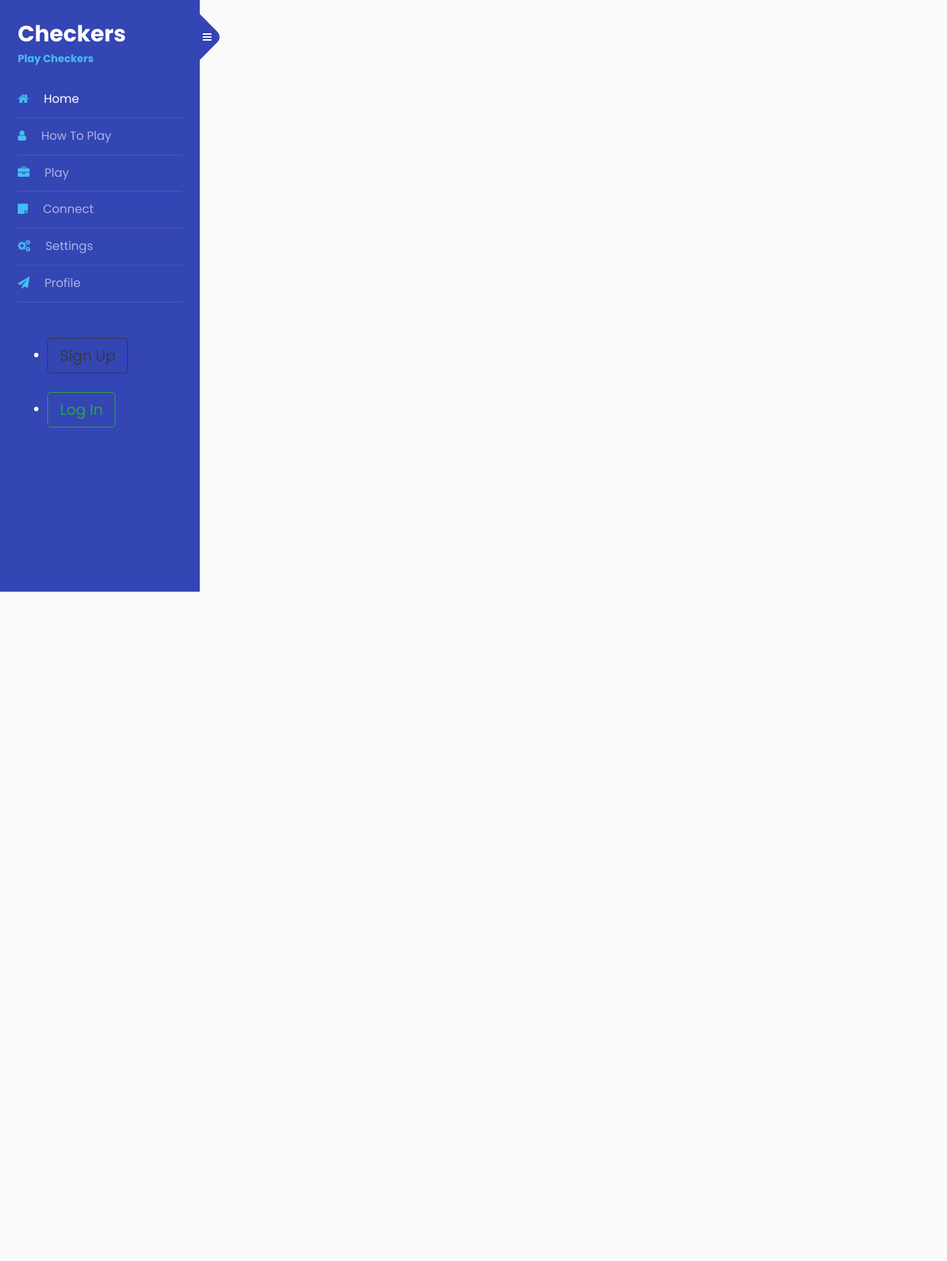
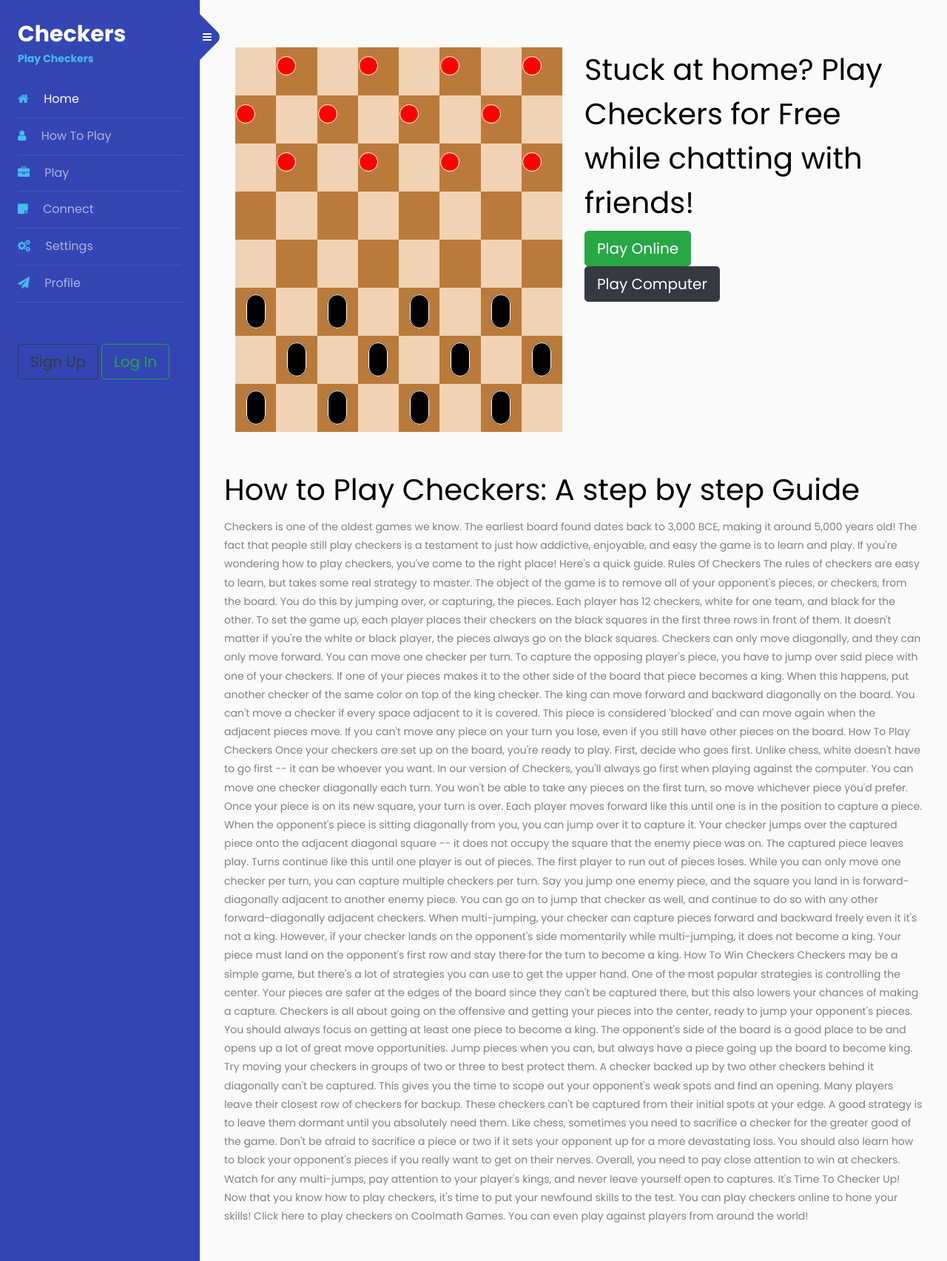
Before and after one commit to apmit2704/webster2k21, a Django app: page / in a window 1280 px wide. Shown: the whole page at 74% size. Before the commit the page ends 800 px from the top, so only its background shows below. Run offline with Django 3.2, Linux system fonts and the light colour scheme; some libraries are stand-ins or nearby versions.

Commit message:
ui update

```diff
--- a/BerlinCheckers/BerlinCheckers/urls.py
+++ b/BerlinCheckers/BerlinCheckers/urls.py
@@ -21,7 +21,7 @@ from django.contrib.staticfiles.urls import staticfiles_urlpatterns
 urlpatterns = [
     path('admin/', admin.site.urls),
     path('game/', TemplateView.as_view(template_name='index.html')),
-    path('', include('CheckersGame.urls')),
-    path('', include('accounts.urls')),
+    path('', include('CheckersGame.urls'), name = "CheckersGame"),
+    path('', include('accounts.urls'), name = "accounts"),
 ]
 urlpatterns += staticfiles_urlpatterns()
--- a/BerlinCheckers/CheckersGame/urls.py
+++ b/BerlinCheckers/CheckersGame/urls.py
@@ -4,7 +4,7 @@ from . import views
 
 
 urlpatterns = [
-    path('', base),
+    path('', home),
     path('play/<str:room_code>', play),
     path('play/', join_game),
     path('creategame/', create_game),
--- a/BerlinCheckers/templates/base.html
+++ b/BerlinCheckers/templates/base.html
@@ -54,17 +54,21 @@
 <!doctype html>
 <html lang="en">
   <head>
-  	<title>Checkers</title>
+
 
     <meta charset="utf-8">
     <meta name="viewport" content="width=device-width, initial-scale=1, shrink-to-fit=no">
+
+    {% block head %}
+    {% endblock %}
 
     <link href="https://fonts.googleapis.com/css?family=Poppins:300,400,500,600,700,800,900" rel="stylesheet">
 
 		<link rel="stylesheet" href="https://stackpath.bootstrapcdn.com/font-awesome/4.7.0/css/font-awesome.min.css">
 		<link rel="stylesheet" href="{% static 'css/style.css' %}">
-    {% block css %}
-    {% endblock %}
+
+    <title>{% block title %}{% endblock %}</title>
+
   </head>
   <body>
 
@@ -100,14 +104,14 @@
 	          </li>
 	        </ul>
 
-	        <div class="mb-5">
+	        <div class="mb-1">
 
             {% if not user.is_authenticated %}
-            <ul>
-            <li><button type="button" class="btn btn-outline-dark btn-lg">Sign Up</button></li>
-            <br>
-            <li><button type="button" class="btn btn-outline-success btn-lg">Log In</button></li>
-            <ul>
+
+            <a href="{% url 'register'%}"><button type="button" class="btn btn-outline-dark btn-lg mt-2">Sign Up</button>
+
+            <a href="{% url 'login'%}"><button type="button" class="btn btn-outline-success btn-lg mt-2">Log In</button></a>
+
             {% endif %}
 					</div>
 
--- a/BerlinCheckers/templates/home.html
+++ b/BerlinCheckers/templates/home.html
@@ -1,15 +1,18 @@
-{% extends 'base.html' %} {% load static %} {% block css %}
+{% extends 'base.html' %} {% load static %} {% block head %}
 <link
   rel="stylesheet"
   type="text/css"
   href="{% static 'css/gameboard.css' %}"
 />
 {% endblock %}
+{% block title%}
+Checkers
+{% endblock%}
 
 {% block content%}
 
-  <div class="row align-items-center">
-    <div class="col">
+  <div class="row justify-content-center mt-3">
+    <div class="col align-items-center">
       <table>
         <tr>
           <td class="noPieceHere"></td>
@@ -93,14 +96,79 @@
         </tr>
       </table>
     </div>
-    <div class="col">
-        <div class="row">
-            <button type="button" class="btn btn-success btn-lg">Play Online</button>
+    <div class="col align-items-center">
+      <h1 class="index-title">
+        <span>Stuck at home?</span>
+        <span>Play Checkers</span>
+        <span>for Free</span>
+        <span>while chatting with friends!</span>
+      </h1>
+
+        <div>
+            <a href="{% url 'login'%}"<button type="button" class="btn btn-success btn-lg">Play Online</button></a>
         </div>
-        <div class="row">
-            <button type="button" class="btn btn-dark btn-lg">Play Computer</button>
+        <div>
+            <a href="#"><button type="button" class="btn btn-dark btn-lg">Play Computer</button></a>
         </div>
     </div>
+
+  </div>
+
+  <div class="row justify-content-center mt-5">
+    <section>
+     <h1>How to Play Checkers: A step by step Guide</h1>
+     Checkers is one of the oldest games we know. The earliest board found dates back to 3,000 BCE, making it around 5,000 years old! The fact that people still play checkers is a testament to just how addictive, enjoyable, and easy the game is to learn and play.
+
+If you're wondering how to play checkers, you've come to the right place! Here's a quick guide.
+
+Rules Of Checkers
+The rules of checkers are easy to learn, but takes some real strategy to master.
+
+The object of the game is to remove all of your opponent's pieces, or checkers, from the board. You do this by jumping over, or capturing, the pieces.
+
+Each player has 12 checkers, white for one team, and black for the other. To set the game up, each player places their checkers on the black squares in the first three rows in front of them. It doesn't matter if you're the white or black player, the pieces always go on the black squares.
+
+Checkers can only move diagonally, and they can only move forward. You can move one checker per turn. To capture the opposing player's piece, you have to jump over said piece with one of your checkers.
+
+If one of your pieces makes it to the other side of the board that piece becomes a king. When this happens, put another checker of the same color on top of the king checker. The king can move forward and backward diagonally on the board.
+
+You can't move a checker if every space adjacent to it is covered. This piece is considered 'blocked' and can move again when the adjacent pieces move. If you can't move any piece on your turn you lose, even if you still have other pieces on the board.
+
+How To Play Checkers
+Once your checkers are set up on the board, you're ready to play.
+
+First, decide who goes first. Unlike chess, white doesn't have to go first -- it can be whoever you want. In our version of Checkers, you'll always go first when playing against the computer.
+
+You can move one checker diagonally each turn. You won't be able to take any pieces on the first turn, so move whichever piece you'd prefer. Once your piece is on its new square, your turn is over.
+
+Each player moves forward like this until one is in the position to capture a piece. When the opponent's piece is sitting diagonally from you, you can jump over it to capture it. Your checker jumps over the captured piece onto the adjacent diagonal square -- it does not occupy the square that the enemy piece was on.
+
+The captured piece leaves play. Turns continue like this until one player is out of pieces. The first player to run out of pieces loses.
+
+While you can only move one checker per turn, you can capture multiple checkers per turn. Say you jump one enemy piece, and the square you land in is forward-diagonally adjacent to another enemy piece. You can go on to jump that checker as well, and continue to do so with any other forward-diagonally adjacent checkers.
+
+When multi-jumping, your checker can capture pieces forward and backward freely even it it's not a king. However, if your checker lands on the opponent's side momentarily while multi-jumping, it does not become a king. Your piece must land on the opponent's first row and stay there for the turn to become a king.
+
+How To Win Checkers
+Checkers may be a simple game, but there's a lot of strategies you can use to get the upper hand.
+
+One of the most popular strategies is controlling the center. Your pieces are safer at the edges of the board since they can't be captured there, but this also lowers your chances of making a capture. Checkers is all about going on the offensive and getting your pieces into the center, ready to jump your opponent's pieces.
+
+You should always focus on getting at least one piece to become a king. The opponent's side of the board is a good place to be and opens up a lot of great move opportunities. Jump pieces when you can, but always have a piece going up the board to become king.
+
+Try moving your checkers in groups of two or three to best protect them. A checker backed up by two other checkers behind it diagonally can't be captured. This gives you the time to scope out your opponent's weak spots and find an opening.
+
+Many players leave their closest row of checkers for backup. These checkers can't be captured from their initial spots at your edge. A good strategy is to leave them dormant until you absolutely need them.
+
+Like chess, sometimes you need to sacrifice a checker for the greater good of the game. Don't be afraid to sacrifice a piece or two if it sets your opponent up for a more devastating loss. You should also learn how to block your opponent's pieces if you really want to get on their nerves.
+
+Overall, you need to pay close attention to win at checkers. Watch for any multi-jumps, pay attention to your player's kings, and never leave yourself open to captures.
+
+It's Time To Checker Up!
+Now that you know how to play checkers, it's time to put your newfound skills to the test.
+
+You can play checkers online to hone your skills! Click here to play checkers on Coolmath Games. You can even play against players from around the world!
+    </section>
   </div>
 
   {% endblock %}
```
Also changed, not shown: BerlinCheckers/BerlinCheckers/settings.py (+11 -3 lines), BerlinCheckers/db.sqlite3.
